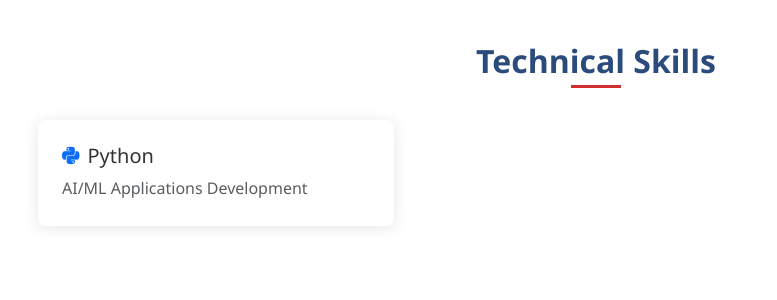
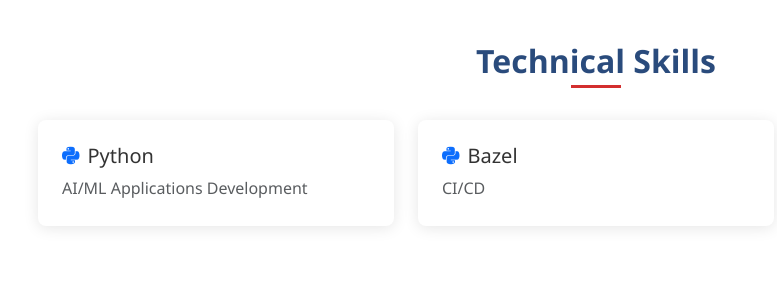
Before and after one commit to Minson2951/portfolio, a plain HTML site: page index.html in a window 1280 px wide. Shown: the part 1360-1660 px from the top of the page, without its empty margins (44-821 px from the left). Drawn offline with nearby package versions, Linux system fonts and the light colour scheme.

Commit message:
Updated portfolio

```diff
--- a/index.html
+++ b/index.html
@@ -182,6 +182,12 @@
                         <p class="text-muted mb-0">AI/ML Applications Development</p>
                     </div>
                 </div>
+                <div class="col-md-6 col-lg-4">
+                    <div class="skill-card">
+                        <h5><i class="fab fa-python text-primary me-2"></i>Bazel</h5>
+                        <p class="text-muted mb-0">CI/CD</p>
+                    </div>
+                </div>
                 <!-- Add other skills -->
             </div>
         </div>
```
